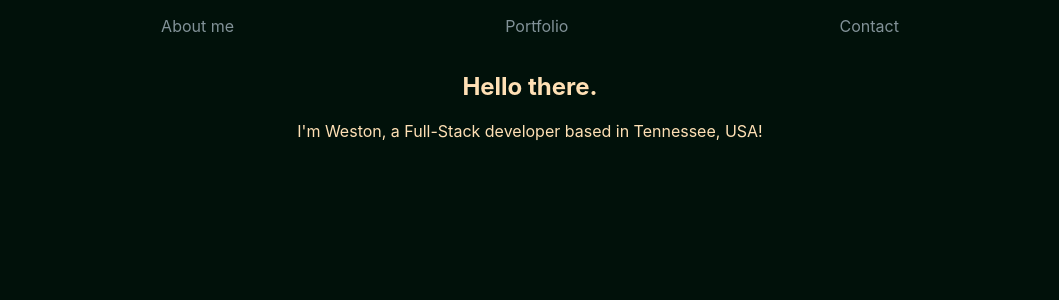
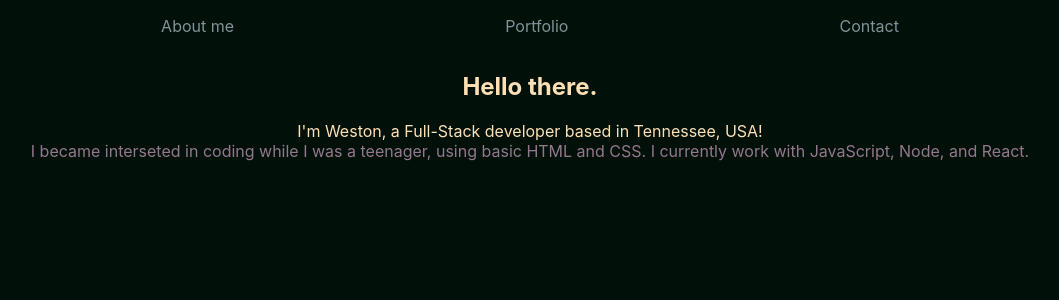
Before and after one commit to BKWes/react-portfolio, a React (Create React App) app: page / in a window 1280 px wide. Shown: the top 300 px of the page, without its empty margins (110-1169 px from the left). Built offline with nearby package versions, Linux system fonts and the light colour scheme.

Commit message:
create basic about component

```diff
--- a/src/App.js
+++ b/src/App.js
@@ -1,5 +1,6 @@
 import React from 'react';
 import './App.css';
+import About from './components/About';
 import Header from './components/Header'
 
 function App() {
@@ -7,6 +8,7 @@ function App() {
     <div>
       <main>
         <Header></Header>
+        <About></About>
       </main>
     </div>
   );
--- /dev/null
+++ b/src/components/About/index.js
@@ -0,0 +1,13 @@
+import React from "react";
+
+function About() {
+    return (
+        <section className="about">
+            <span>
+                I became interseted in coding while I was a teenager, using basic HTML and CSS. I currently work with JavaScript, Node, and React.
+            </span>
+        </section>
+    )
+}
+
+export default About;
--- a/src/index.css
+++ b/src/index.css
@@ -40,3 +40,10 @@ header {
   display: flex;
   justify-content: space-evenly;
 }
+
+.about {
+  color: var(--pink);
+  display: flex;
+  justify-content: center;
+  text-align: center;
+}
```
